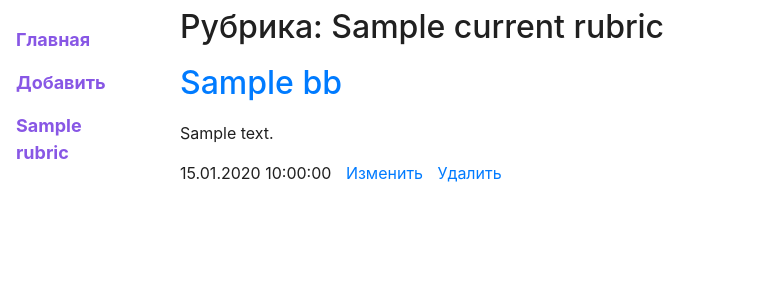
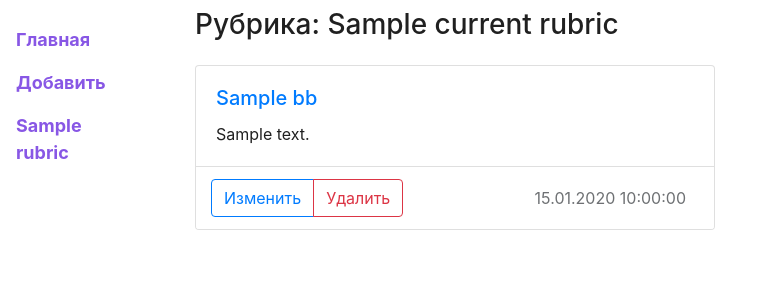
Before and after one commit to G000D1ESS/bboard_django, a Django app: template bboard/templates/bboard/by_rubric.html in a window 1280 px wide. Shown: the part 104-404 px from the top of the page, without its empty margins (0-762 px from the left). Run offline with Django 3.2, Linux system fonts and the light colour scheme; the template is opened without the code that fills it: most values are stand-ins (such as "Sample title", 1, 10 or a date in 2020); some libraries are stand-ins or nearby versions.

Commit message:
Edit by_rybric.html, add new design

```diff
--- a/bboard/static/bboard/css/main.css
+++ b/bboard/static/bboard/css/main.css
@@ -29,6 +29,16 @@ section {
     margin-bottom: 15px;
 }
 
+.card-header {
+    text-align: center;
+    background-color: #f6ecfd;
+    color: #8a82a0;
+}
+
+.products .card-footer {
+    background-color: #ffffff !important;
+}
+
 .nav-link:link, .nav-link:visited, .nav-link:active {
     color: #8857e5;
     text-decoration: none !important;
--- a/bboard/templates/bboard/by_rubric.html
+++ b/bboard/templates/bboard/by_rubric.html
@@ -3,16 +3,38 @@
 {% block title %} {{ current_rubric.name }} {% endblock %}
 
 {% block content %}
-    <h2>Рубрика: {{ current_rubric.name }}</h2>
+    <div class="container products">
+    <h3>Рубрика: {{ current_rubric.name }}</h3>
     {% for bb in bbs %}
-        <div>
-            <h2><a href="{% url 'bboard:detail' pk=bb.pk %}">{{ bb.title }}</a></h2>
-            <p>{{ bb.content }}</p>
-            <p>
-                {{ bb.published|date:"d.m.Y H:i:s" }}
-                <a style="margin-left: 10px" href="{% url 'bboard:edit' pk=bb.pk %}">Изменить</a>
-                <a style="margin-left: 10px" href="{% url 'bboard:delete' pk=bb.pk %}">Удалить</a>
-            </p>
+
+        {% if forloop.counter0|divisibleby:"2" == True %}
+            {% if forloop.first != True %}
+                </div>
+            {% endif %}
+            <div class="row">
+        {% endif %}
+
+        <div class="col-6">
+            <div class="card text-left">
+                <div class="card-body">
+                    <h5 class="card-title">
+                        <a href="{% url 'bboard:detail' pk=bb.pk %}">{{ bb.title }}</a>
+                    </h5>
+                    <p class="card-text">{{ bb.content }}</p>
+                </div>
+                <div class="card-footer" >
+                    <div class="row justify-content-between" style="padding: 0px 10px 0px 10px;">
+                        <div class="btn-group" role="group" aria-label="Basic example">
+                          <a class="btn btn-outline-primary" href="{% url 'bboard:edit' pk=bb.pk %}">Изменить</a>
+                          <a class="btn btn-outline-danger" href="{% url 'bboard:delete' pk=bb.pk %}">Удалить</a>
+                        </div>
+                        <div class="btn disabled">
+                            {{ bb.published|date:"d.m.Y H:i:s" }}
+                        </div>
+                    </div>
+                </div>
+            </div>
         </div>
     {% endfor %}
+    </div>
 {% endblock %}
--- a/bboard/templates/bboard/layout/basic.html
+++ b/bboard/templates/bboard/layout/basic.html
@@ -6,8 +6,8 @@
         <meta http-equiv="Content-Type" content="text/html; charset=utf-8">
         <title>{% block title %}Главная{% endblock %} - Доска обьявлений</title>
 
+        <link rel="stylesheet" href="{% static 'bboard/css/bootstrap.min.css' %}">
         <link rel="stylesheet" href="{% static 'bboard/css/main.css' %}">
-        <link rel="stylesheet" href="{% static 'bboard/css/bootstrap.min.css' %}">
 
         <link rel="icon" type="image/png" sizes="32x32" href="{% static 'bboard/img/favicon/favicon-32x32.png' %}">
         <link rel="icon" type="image/png" sizes="16x16" href="{% static 'bboard/img/favicon/favicon-16x16.png' %}">
```
